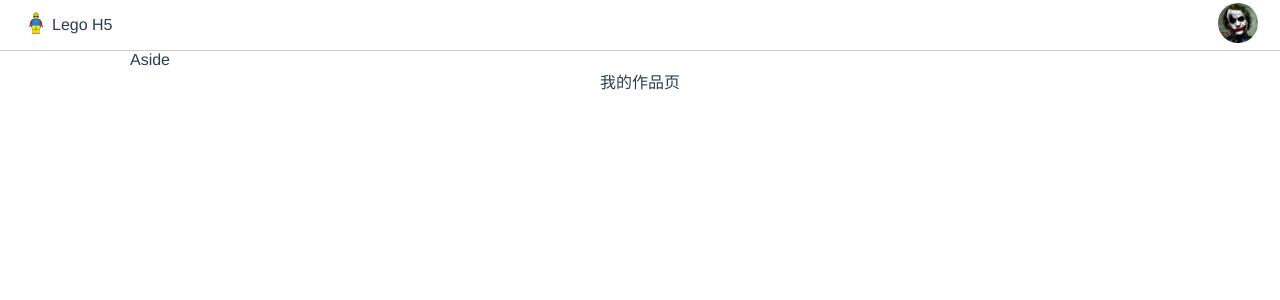
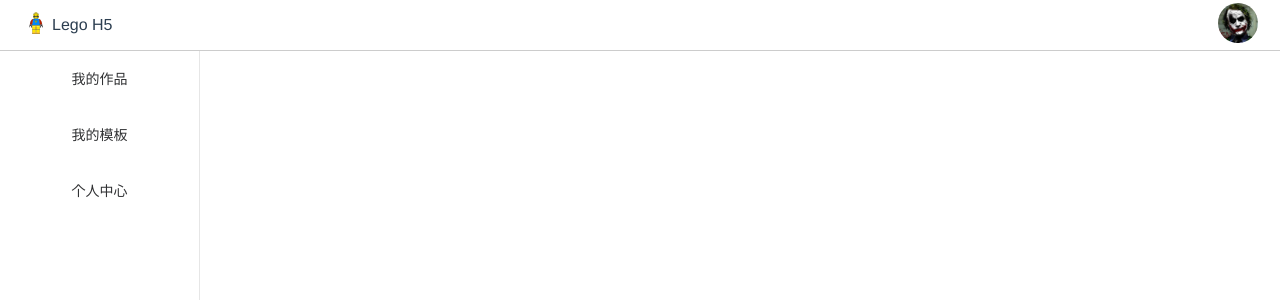
Before and after one commit to MagicHacker/Lego-H5, a Vue app: page /#/mainPage in a window 1280 px wide. Shown: the top 300 px of the page. Built offline with nearby package versions, Linux system fonts and the light colour scheme.

Commit message:
feat: 配置左侧菜单嵌套路由

```diff
--- a/src/components/aside-page/index.vue
+++ b/src/components/aside-page/index.vue
@@ -1,8 +1,28 @@
 <template>
-  <el-aside>Aside</el-aside>
+  <div class="aside-page-wrap">
+    <el-menu :default-active="indexPath" :router="true">
+      <el-menu-item index="/mainPage/worksPage">我的作品</el-menu-item>
+      <el-menu-item index="/mainPage/templatePage">我的模板</el-menu-item>
+      <el-menu-item index="/mainPage/personalCenter">个人中心</el-menu-item>
+    </el-menu>
+  </div>
 </template>
 <script lang="ts">
-import Vue from "vue";
-export default Vue.extend({});
+import { Component, Vue } from "vue-property-decorator";
+@Component
+export default class AsidePage extends Vue {
+  get indexPath(): string {
+    return this.$route.path;
+  }
+}
 </script>
-<style lang="less" scoped></style>
+<style lang="less" scoped>
+.aside-page-wrap {
+  width: 200px;
+  height: 100%;
+  float: left;
+  /deep/ .el-menu {
+    height: 100%;
+  }
+}
+</style>
--- a/src/views/main-page/index.vue
+++ b/src/views/main-page/index.vue
@@ -2,17 +2,15 @@
   <div class="main-page-wrap">
     <lego-header></lego-header>
     <aside-page></aside-page>
-    <works-page></works-page>
+    <router-view></router-view>
   </div>
 </template>
 <script lang="ts">
-import worksPage from "../works-page/index.vue";
 import legoHeader from "../../components/lego-header/index.vue";
 import asidePage from "../../components/aside-page/index.vue";
 import { Component, Vue } from "vue-property-decorator";
 @Component({
   components: {
-    worksPage,
     legoHeader,
     asidePage
   }
```
Also changed, not shown: src/router/index.ts (+18 -1 lines).
